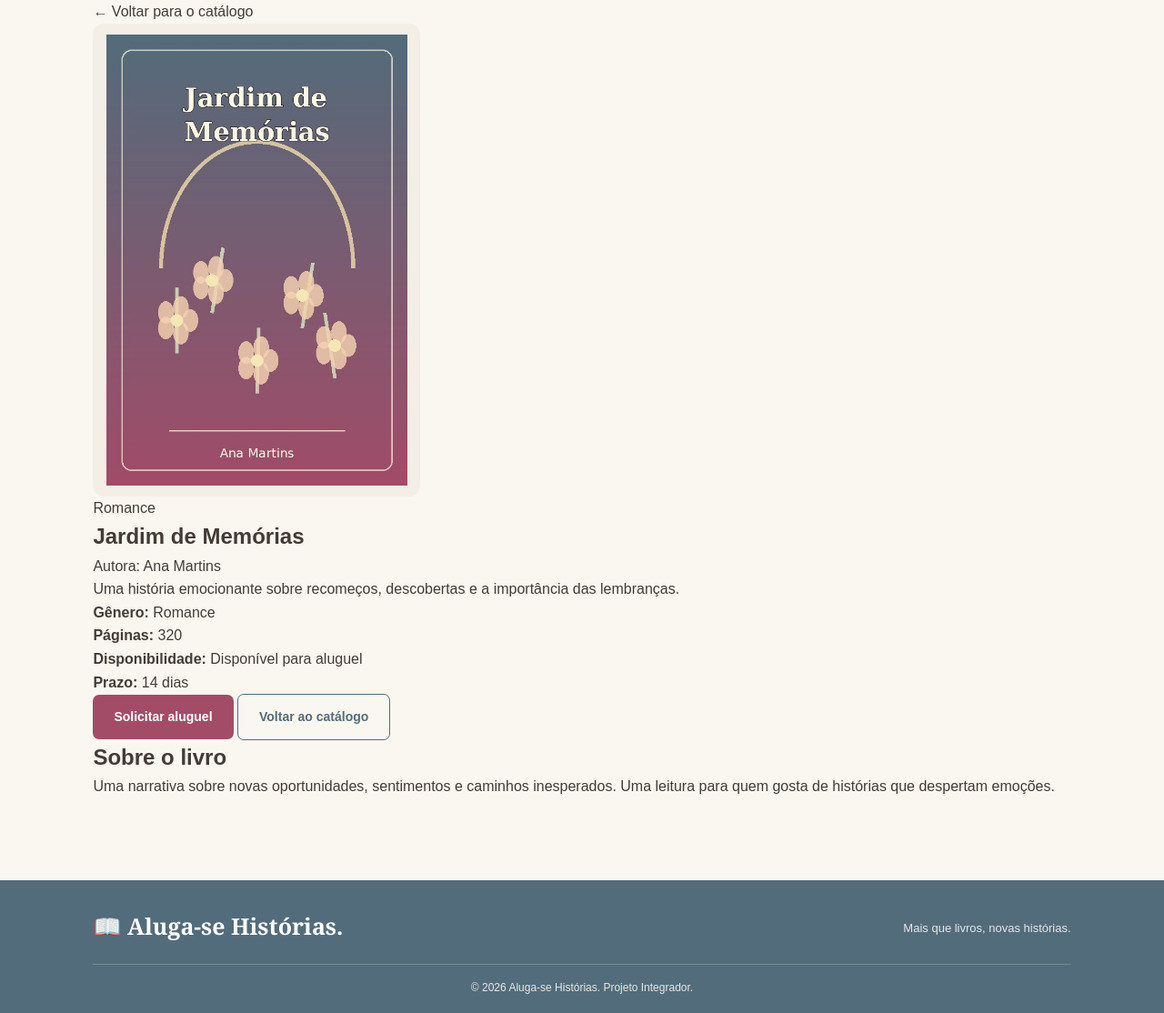
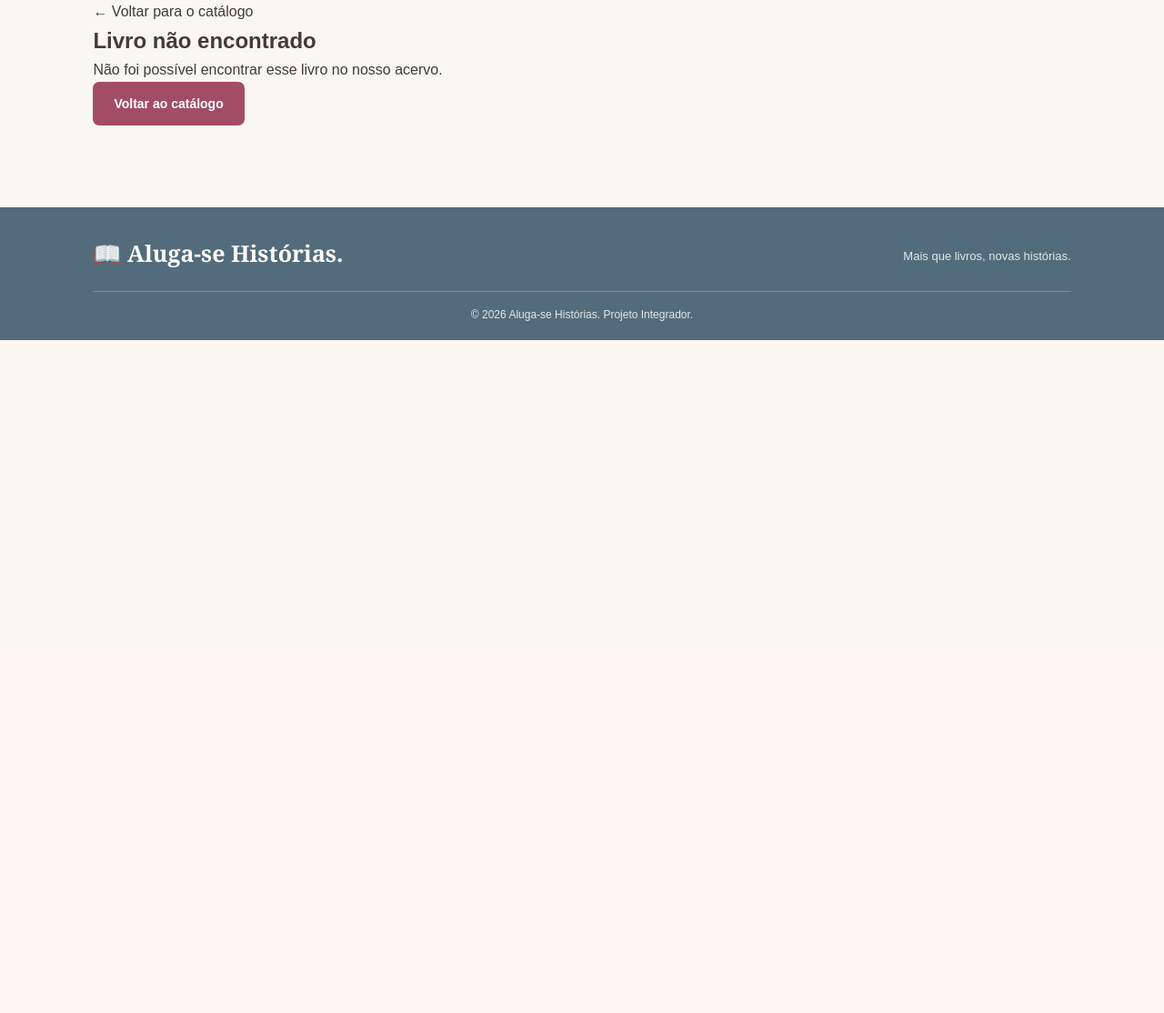
Before and after one commit to emillyeleslyemarques-oss/aluga-se-historias, a PHP site: page /livro.php in a window 1280 px wide. Shown: the part 85-1199 px from the top of the page at 91% size. After the commit the page ends 459 px from the top, so only its background shows below. Run offline with PHP 8.4, Linux system fonts and the light colour scheme.

Commit message:
Carregar catálogo e detalhes do livro do banco de dados
Substitua o conteúdo fixo do catálogo e da página de detalhes por dados de livros e gêneros com suporte de banco de dados, e mostre um fallback quando um livro não for encontrado.

```diff
--- a/livro.php
+++ b/livro.php
@@ -1,53 +1,118 @@
-<?php include __DIR__ . '/includes/cabecalho.php';
+
+<?php
+
+include __DIR__ . '/includes/cabecalho.php';
+
 require_once __DIR__ . '/conexao.php';
 require_once __DIR__ . '/src/livro_crud.php';
+require_once __DIR__ . '/src/genero_crud.php';
 
+// Recebe o ID pela URL
 $id = $_GET['id'] ?? null;
 
 $livro = null;
+$genero = null;
 
+// Busca o livro selecionado
 if ($id !== null && is_numeric($id)) {
+
     $livro = buscarLivroPorId($conexao, (int) $id);
+
+}
+
+// Busca o gênero do livro
+if ($livro !== null) {
+
+    $genero = buscarGeneroPorId($conexao, (int) $livro['genero_id']);
+
 }
 
 ?>
 
-<?php ?>
 <main class="secao">
-    <a href="catalogo.php" class="voltar">← Voltar para o catálogo</a>
+
+    <a href="catalogo.php" class="voltar">
+        ← Voltar para o catálogo
+    </a>
+
+    <?php if ($livro !== null): ?>
 
         <section class="detalhes-livro">
+
             <div class="capa-detalhe">
-            <img src="img/livro1.jpg" alt="Capa do livro Jardim de Memórias">
+
+                <img
+                    src="<?= htmlspecialchars($livro['caminhoImagem']) ?>"
+                    alt="Capa de <?= htmlspecialchars($livro['titulo']) ?>"
+                >
+
             </div>
 
             <div class="informacoes-livro">
-            <span class="genero-romance">Romance</span>
-            <h1>Jardim de Memórias</h1>
-            <p class="autor">Autora: Ana Martins</p>
 
-            <p>Uma história emocionante sobre recomeços, descobertas e a importância das lembranças.</p>
+                <span class="genero-romance">
+                    <?= htmlspecialchars($genero['nome'] ?? 'Gênero não informado') ?>
+                </span>
+
+                <h1>
+                    <?= htmlspecialchars($livro['titulo']) ?>
+                </h1>
+
+                <p class="autor">
+                    Autoria: <?= htmlspecialchars($livro['autoria']) ?>
+                </p>
+
+                <p>
+                    <?= htmlspecialchars($livro['descricao'] ?? 'Descrição não cadastrada.') ?>
+                </p>
 
                 <div class="informacoes-extra">
-                <p><strong>Gênero:</strong> Romance</p>
-                <p><strong>Páginas:</strong> 320</p>
-                <p><strong>Disponibilidade:</strong> Disponível para aluguel</p>
-                <p><strong>Prazo:</strong> 14 dias</p>
+
+                    <p>
+                        <strong>Gênero:</strong>
+                        <?= htmlspecialchars($genero['nome'] ?? 'Não informado') ?>
+                    </p>
+
                 </div>
 
-            <a href="aluguel.php" class="botao-principal">Solicitar aluguel</a>
-            <a href="catalogo.php" class="botao-secundario">Voltar ao catálogo</a>
+                <a href="aluguel.php?id=<?= $livro['id'] ?>" class="botao-principal">
+                    Solicitar aluguel
+                </a>
+
+                <a href="catalogo.php" class="botao-secundario">
+                    Voltar ao catálogo
+                </a>
+
             </div>
+
         </section>
 
         <section class="descricao-livro">
+
             <h2>Sobre o livro</h2>
+
             <p>
-            Uma narrativa sobre novas oportunidades, sentimentos e
-            caminhos inesperados. Uma leitura para quem gosta de
-            histórias que despertam emoções.
+                <?= htmlspecialchars($livro['descricao'] ?? 'Ainda não existe uma descrição cadastrada para este livro.') ?>
             </p>
+
         </section>
+
+    <?php else: ?>
+
+        <section class="descricao-livro">
+
+            <h1>Livro não encontrado</h1>
+
+            <p>Não foi possível encontrar esse livro no nosso acervo.</p>
+
+            <a href="catalogo.php" class="botao-principal">
+                Voltar ao catálogo
+            </a>
+
+        </section>
+
+    <?php endif; ?>
+
 </main>
 
 <?php include __DIR__ . '/includes/rodape.php'; ?>
--- a/src/livro_crud.php
+++ b/src/livro_crud.php
@@ -2,11 +2,17 @@
 <?php
 
 // Função para buscar um livro pelo ID
-function buscarLivros(PDO $conexao): array{
-   $query = "SELECT * FROM livros ORDER BY titulo ASC";
+function buscarLivros(PDO $conexao): array {
 
-   $consulta = $conexao->query($query);
-   return $consulta->fetchAll();
+    $query = "SELECT livros.*, generos.nome AS nome_genero
+              FROM livros
+              INNER JOIN generos
+              ON livros.genero_id = generos.id
+              ORDER BY livros.titulo ASC";
+
+    $consulta = $conexao->query($query);
+
+    return $consulta->fetchAll(PDO::FETCH_ASSOC);
 }
 
 
```
Also changed, not shown: catalogo.php (+49 -64 lines). Lines whose indentation alone changed are shown as unchanged.
